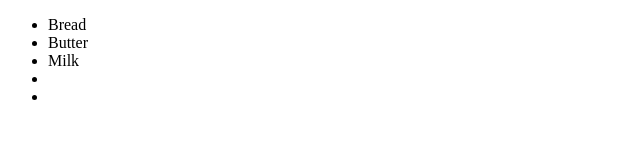
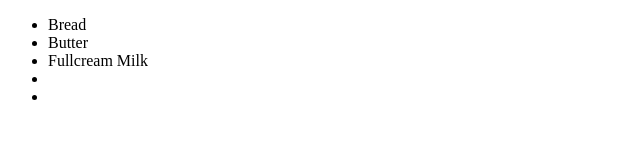
Before and after one commit to glenntb/mmg-archteam-demo, a plain HTML site: page index.html in a window 1280 px wide. Shown: the full height of the page, 0-640 px from the left. Drawn offline with Linux system fonts and the light colour scheme.

Commit message:
made changes

```diff
--- a/index.html
+++ b/index.html
@@ -8,7 +8,7 @@
 	<ul>
 		<li>Bread</li>
 		<li>Butter</li>
-		<li>Milk</li>
+		<li>Fullcream Milk</li>
 		<li></li>
 		<li></li>
 	</ul>
```
